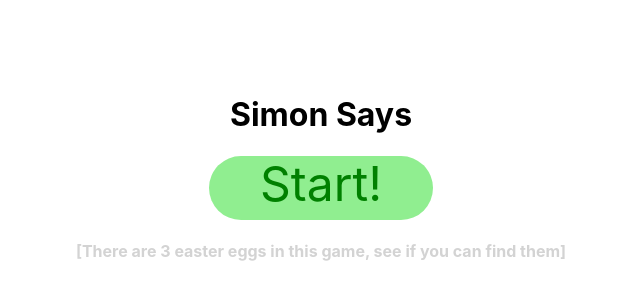
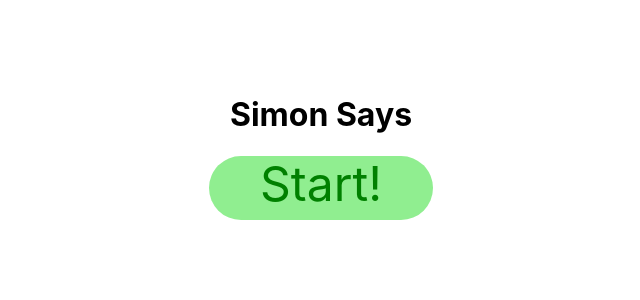
Before and after one commit to Hakeemmidan/simon-says, a React (Create React App) app: page / in a window 1280 px wide. Shown: the part 86-386 px from the top of the page, without its empty margins (319-959 px from the left). Built offline with nearby package versions, Linux system fonts and the light colour scheme.

Commit message:
Remove easter egg existance indication

```diff
--- a/src/App.css
+++ b/src/App.css
@@ -65,11 +65,9 @@
   background-color: lightsalmon;
   color: orangered;
 }
-.u-color-lightgray {
-  color: lightgray;
-}
 /* utilities END */
 
+/* animations START */
 @keyframes fadeIn {
   from {
     opacity: 0;
@@ -135,7 +133,9 @@
     r: none;
   }
 }
+/* animations END */
 
+/* media queries START */
 @media only screen and (max-width: 500px) {
   .GameContainer {
     flex-direction: column-reverse;
@@ -146,3 +146,4 @@
     margin: 0 0 3rem 0;
   }
 }
+/* media queries END */
--- a/src/components/GameContainer.jsx
+++ b/src/components/GameContainer.jsx
@@ -54,9 +54,6 @@ export const GameContainer = () => {
           <div className="start-button" onClick={() => startGame()}>
             Start!
           </div>
-          <h4 className="u-color-lightgray">
-            [There are 3 easter eggs in this game, see if you can find them]
-          </h4>
         </div>
       </div>
     );
```
